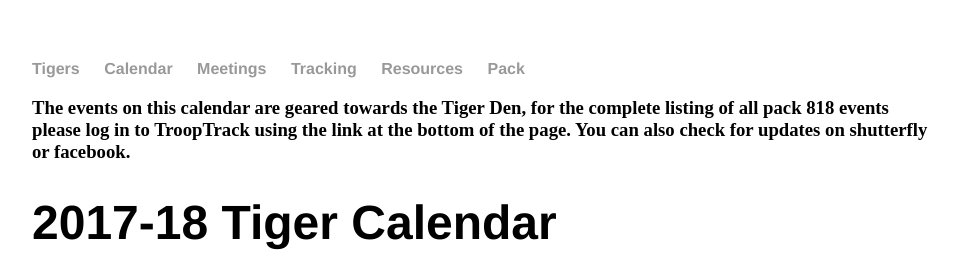
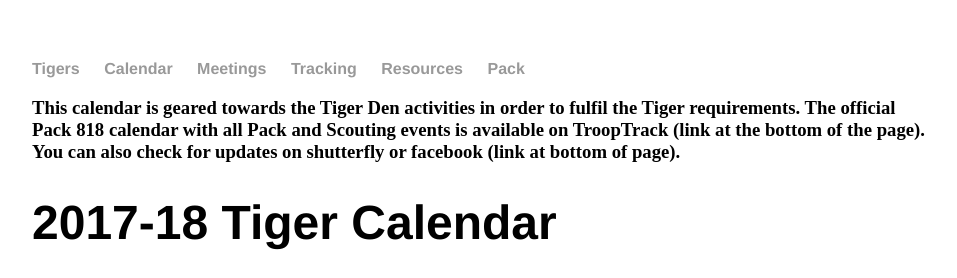
Before and after one commit to clare-pack818/clare-pack818.github.io, a Jekyll site: the page built from tigers/calendar/index.html, in a window 1280 px wide, cut to the strip 0-278 px from the top of the page. Shown: the whole strip, without its empty margins (160-1117 px from the left). Built offline with Jekyll 4.4.1, drawn with Linux system fonts in a browser that asks for light colours.

Commit message:
Update index.html

```diff
--- a/tigers/calendar/index.html
+++ b/tigers/calendar/index.html
@@ -2,7 +2,7 @@
 layout: tiger
 title: Pack 818 - Claremont, CA
 ---
-<h3>The events on this calendar are geared towards the Tiger Den, for the complete listing of all pack 818 events please log in to TroopTrack using the link at the bottom of the page.  You can also check for updates on shutterfly or facebook.
+<h3>This calendar is geared towards the Tiger Den activities in order to fulfil the Tiger requirements.  The official Pack 818 calendar with all Pack and Scouting events is available on TroopTrack (link at the bottom of the page). You can also check for updates on shutterfly or facebook (link at bottom of page).
 </h3>
 <div class="stub">
 	<h1>2017-18 Tiger Calendar</h1>
```
